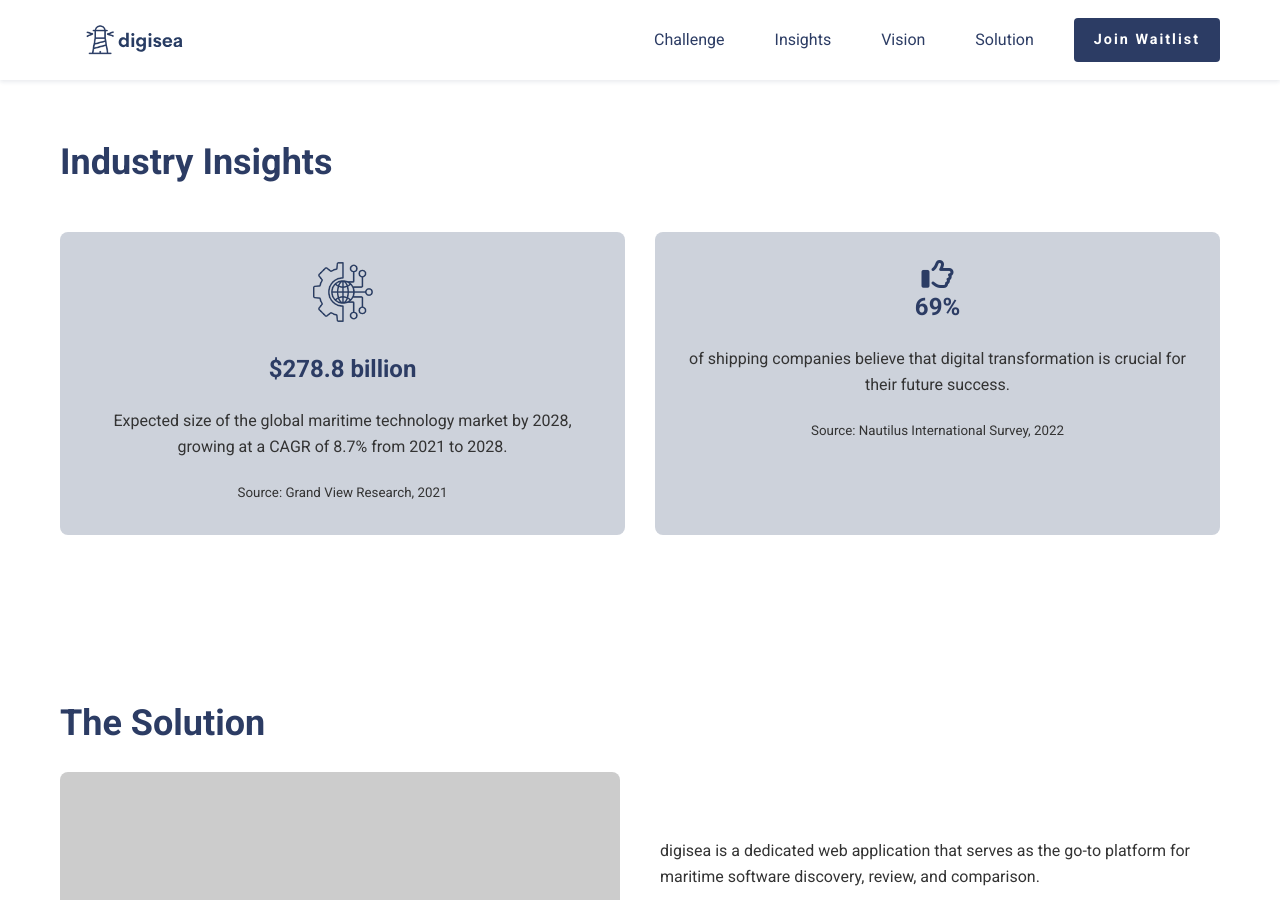
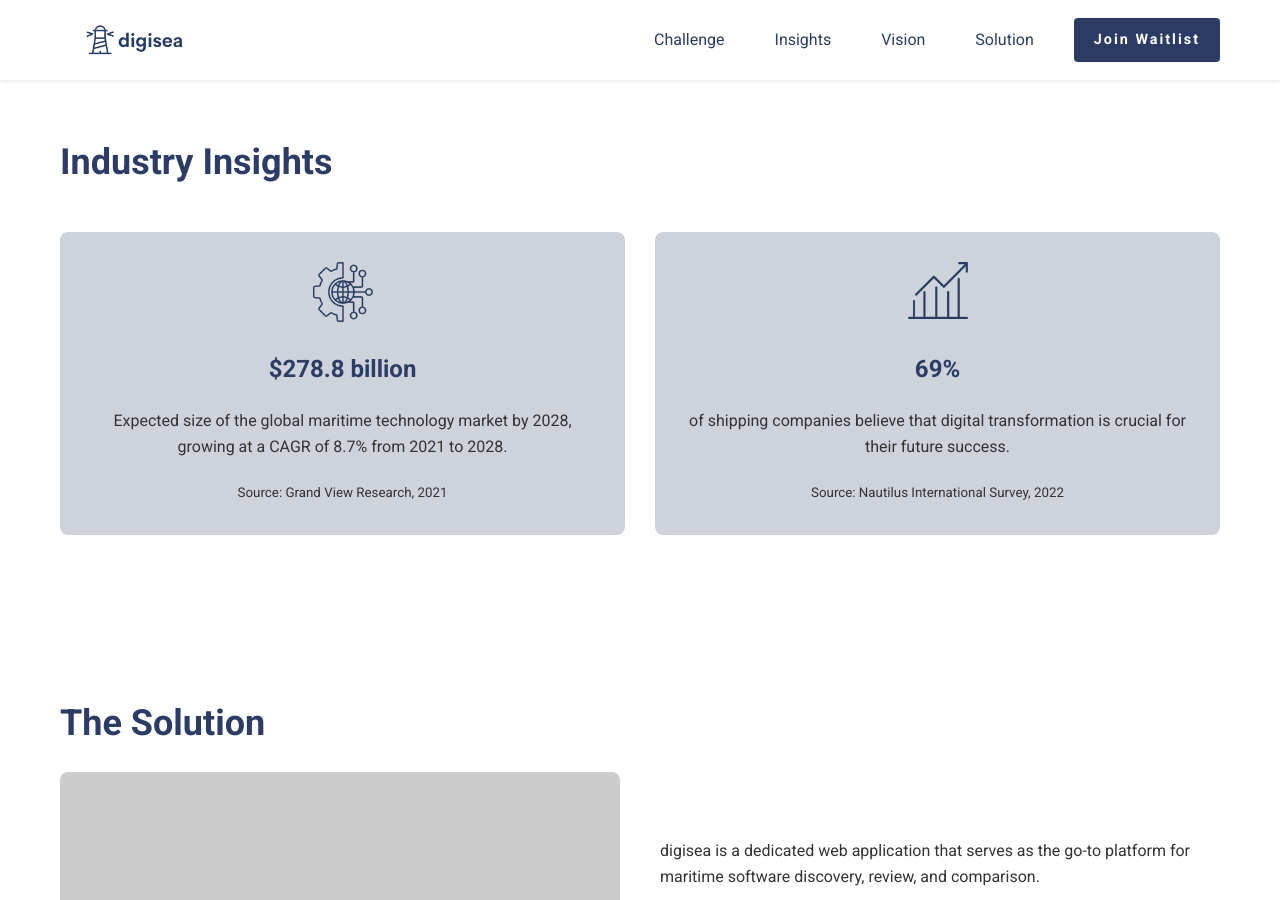
Before and after one commit to sasatass/digisea, a Jekyll site: the page built from index.markdown, in a window 1280 px wide and 900 px high, scrolled down 1870 px. Built offline with Jekyll 4.4.1, drawn with Linux system fonts in a browser that asks for light colours; a script that is not in the unit is left out.

Commit message:
Update index.markdown

```diff
--- a/index.markdown
+++ b/index.markdown
@@ -56,13 +56,13 @@ title: The Home of Maritime SaaS
         <h2>Industry Insights</h2>
         <div class="insight-grid">
             <div class="insight-card">
-                <img src="{{ site.baseurl }}/assets/images/insight1.png" alt="Insight Icon" class="insight-icon" />
+                <img src="{{ site.baseurl }}/assets/images/insight1.png" alt="Tech Icon" class="insight-icon" />
                 <h3>$278.8 billion</h3>
                 <p>Expected size of the global maritime technology market by 2028, growing at a CAGR of 8.7% from 2021 to 2028.</p>
                 <small>Source: Grand View Research, 2021</small>
             </div>
             <div class="insight-card">
-             <i class="fa-regular fa-thumbs-up fa-2xl" style="color: #2b3c64;"></i>
+            <img src="{{ site.baseurl }}/assets/images/insight2.png" alt="Graph Icon" class="insight-icon" />
                 <h3>69%</h3>
                 <p>of shipping companies believe that digital transformation is crucial for their future success.</p>
                 <small>Source: Nautilus International Survey, 2022</small>
```
